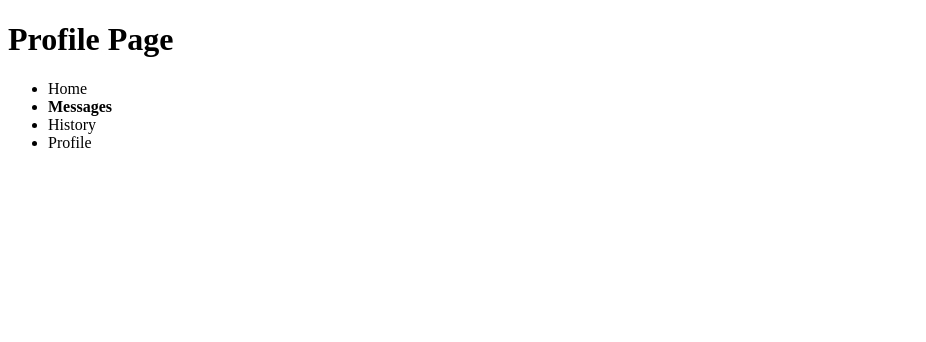
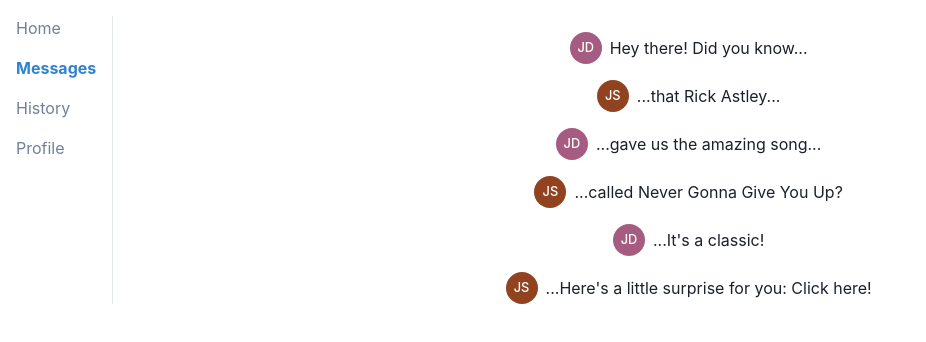
Before and after one commit to DentistLeeroy/BookSwap, a Next.js app in the folder book-swap/: page /messages in a window 1280 px wide. Shown: the top 342 px of the page, without its empty margins (0-926 px from the left). Built offline with nearby package versions, Linux system fonts and the light colour scheme.

Commit message:
added new navigation to messages

```diff
--- a/book-swap/pages/messages.tsx
+++ b/book-swap/pages/messages.tsx
@@ -1,5 +1,6 @@
 import React from 'react';
 import { useRouter } from 'next/router';
+import { Avatar, Box, ChakraProvider, extendTheme, Flex, Link, Text, VStack } from '@chakra-ui/react';
 
 type BottomNavItem = {
   label: string;
@@ -22,32 +23,62 @@ const ProfilePage: React.FC = () => {
   };
 
   return (
-    <div>
-      {/* Render your profile page content here */}
-      <h1>Profile Page</h1>
-
+    <ChakraProvider>
+      <Box p={4}>
+        <Flex direction="row">
+          <VStack align="flex-start" spacing={4} pr={4} borderRight="1px solid" borderColor="gray.200">
             {/* Render bottom navigation */}
-      <nav>
-        <ul>
             {bottomNavItems.map((item) => (
-            <li
+              <Link
                 key={item.path}
-              className={pathname === item.path ? 'active' : ''}
                 onClick={() => handleNavItemClicked(item.path)}
+                color={pathname === item.path ? 'blue.500' : 'gray.500'}
+                fontWeight={pathname === item.path ? 'bold' : 'normal'}
               >
                 {item.label}
-            </li>
+              </Link>
             ))}
-        </ul>
-      </nav>
+          </VStack>
 
-      {/* Add styles for the active bottom navigation item */}
-      <style jsx>{`
-        .active {
-          font-weight: bold;
-        }
-      `}</style>
-    </div>
+          {/* Render your profile page content here */}
+          <Flex direction="column" align="center" justify="center" flex={1}>
+            {/* Chat-like messages */}
+            <VStack spacing={4} mt={4} maxWidth={400}>
+              <Flex alignItems="center">
+                <Avatar name="John Doe" size="sm" />
+                <Text ml={2}>Hey there! Did you know...</Text>
+              </Flex>
+              <Flex alignItems="center">
+                <Avatar name="Jane Smith" size="sm" />
+                <Text ml={2}>...that Rick Astley...</Text>
+              </Flex>
+              <Flex alignItems="center">
+                <Avatar name="John Doe" size="sm" />
+                <Text ml={2}>...gave us the amazing song...</Text>
+              </Flex>
+              <Flex alignItems="center">
+                <Avatar name="Jane Smith" size="sm" />
+                <Text ml={2}>...called Never Gonna Give You Up?</Text>
+              </Flex>
+              <Flex alignItems="center">
+                <Avatar name="John Doe" size="sm" />
+                <Text ml={2}>...It's a classic!</Text>
+              </Flex>
+              <Flex alignItems="center">
+                <Avatar name="Jane Smith" size="sm" />
+                <Text ml={2}>
+                  ...Here's a little surprise for you:{' '}
+                  <a href="https://www.youtube.com/watch?v=dQw4w9WgXcQ" target="_blank" rel="noopener noreferrer">
+                    Click here!
+                  </a>
+                </Text>
+              </Flex>
+            </VStack>
+
+          </Flex>
+        </Flex>
+      </Box>
+    </ChakraProvider>
   );
 };
 
```
Also changed, not shown: book-swap/pages/home.tsx (+28 -9 lines). Lines whose indentation alone changed are shown as unchanged.
